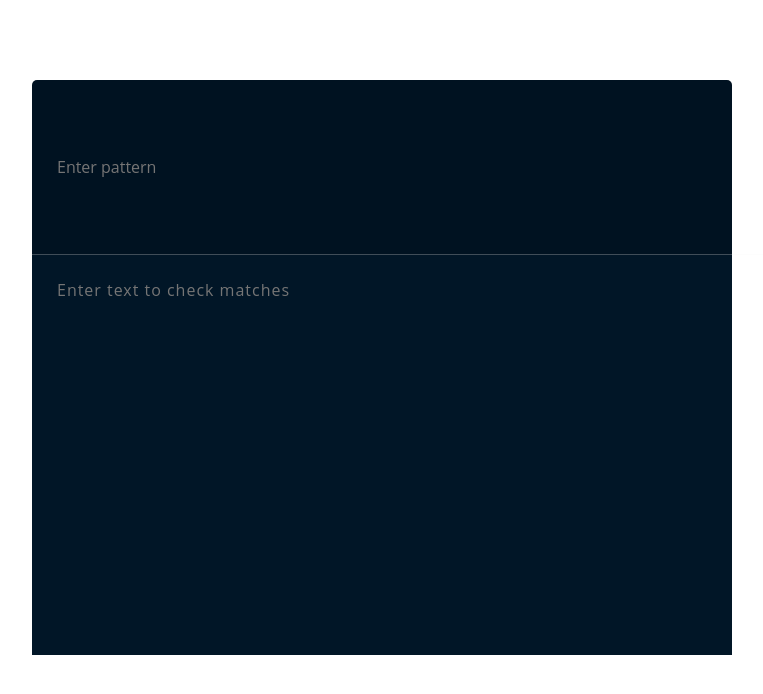
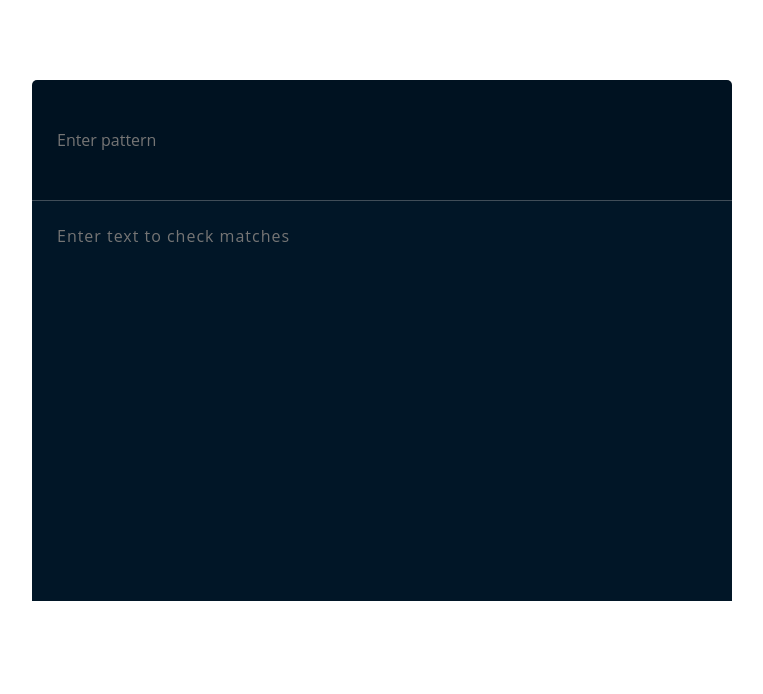
Before and after one commit to luqmanoop/vue-regexr, a Vue app: page / in a window 1280 px wide. Shown: the top 694 px of the page, without its empty margins (258-1021 px from the left). Built offline with nearby package versions, Linux system fonts and the light colour scheme.

Commit message:
display error for invalid regexr pattern

```diff
--- a/src/components/PatternBox.vue
+++ b/src/components/PatternBox.vue
@@ -1,6 +1,7 @@
 <template>
-    <div>
-        <input v-model="pattern" placeholder="Enter pattern" class="pattern-box" type="text">
+    <div class="pattern-box-wrapper">
+        <input autofocus v-model="pattern" placeholder="Enter pattern" class="pattern-box" type="text">
+        <p v-show="error" class="error-text">{{ error }}</p>
     </div>
 </template>
 
@@ -9,12 +10,20 @@ import { mapMutations, mapGetters } from 'vuex';
 export default {
   data() {
     return {
-      pattern: ''
+      pattern: '',
+      error: ''
     };
   },
+  computed: mapGetters(['error']),
   watch: {
     pattern(value) {
-      this.updatePattern(value);
+      try {
+        new RegExp(value);
+        this.updatePattern(value);
+        this.error = '';
+      } catch (error) {
+        this.error = error.message.split(':')[0];
+      }
     }
   },
   methods: mapMutations(['updatePattern'])
@@ -28,9 +37,21 @@ export default {
   min-height: 46px;
   background: transparent;
   color: #fff;
-  padding: 4rem 25px;
+  padding: 2.3rem 25px;
   border: 0;
   outline: none;
-  border-bottom: 1px solid #f7f7f742;
+}
+.pattern-box-wrapper {
+  border-bottom: 1px solid #f7f7f742 !important;
+  position: relative;
+}
+.error-text {
+  position: absolute;
+  width: 100%;
+  bottom: 0;
+  color: #d6d7cc;
+  font-size: 12px;
+  text-align: center;
+  letter-spacing: 1px;
 }
 </style>
```
